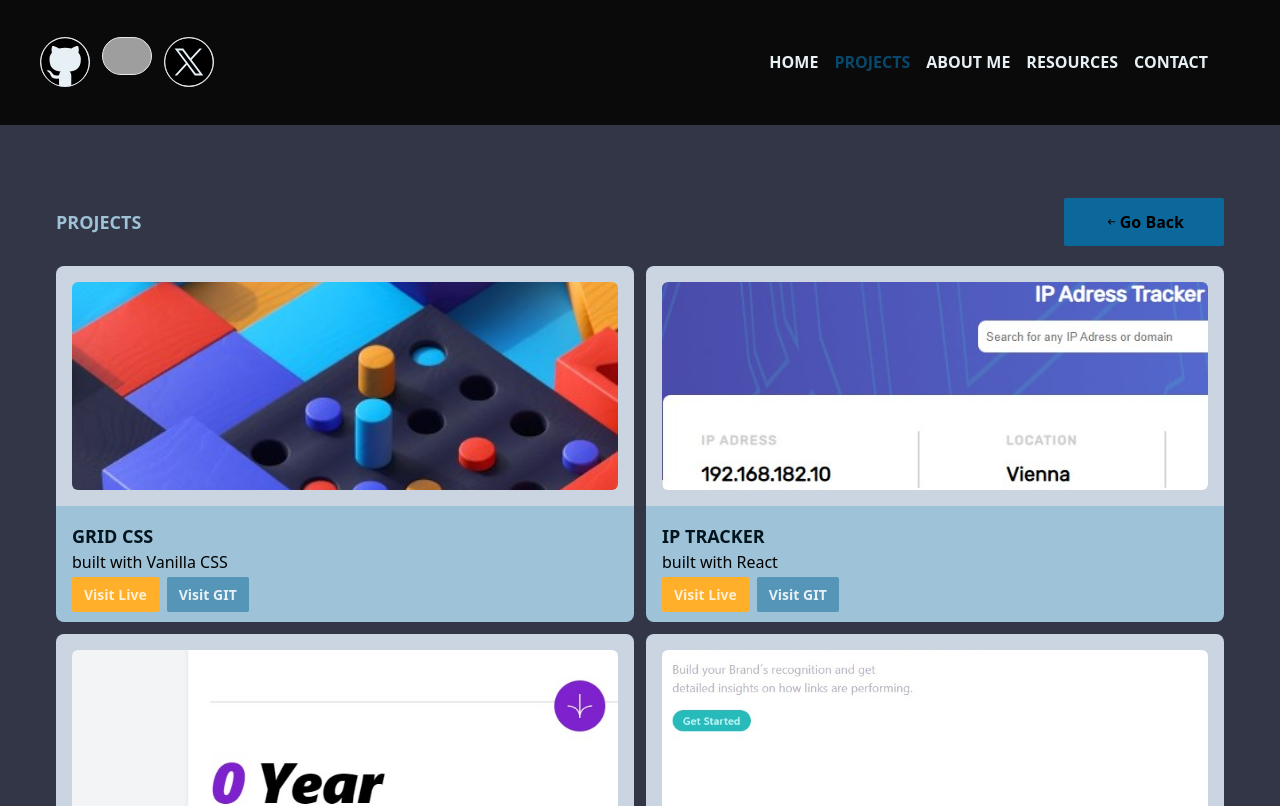
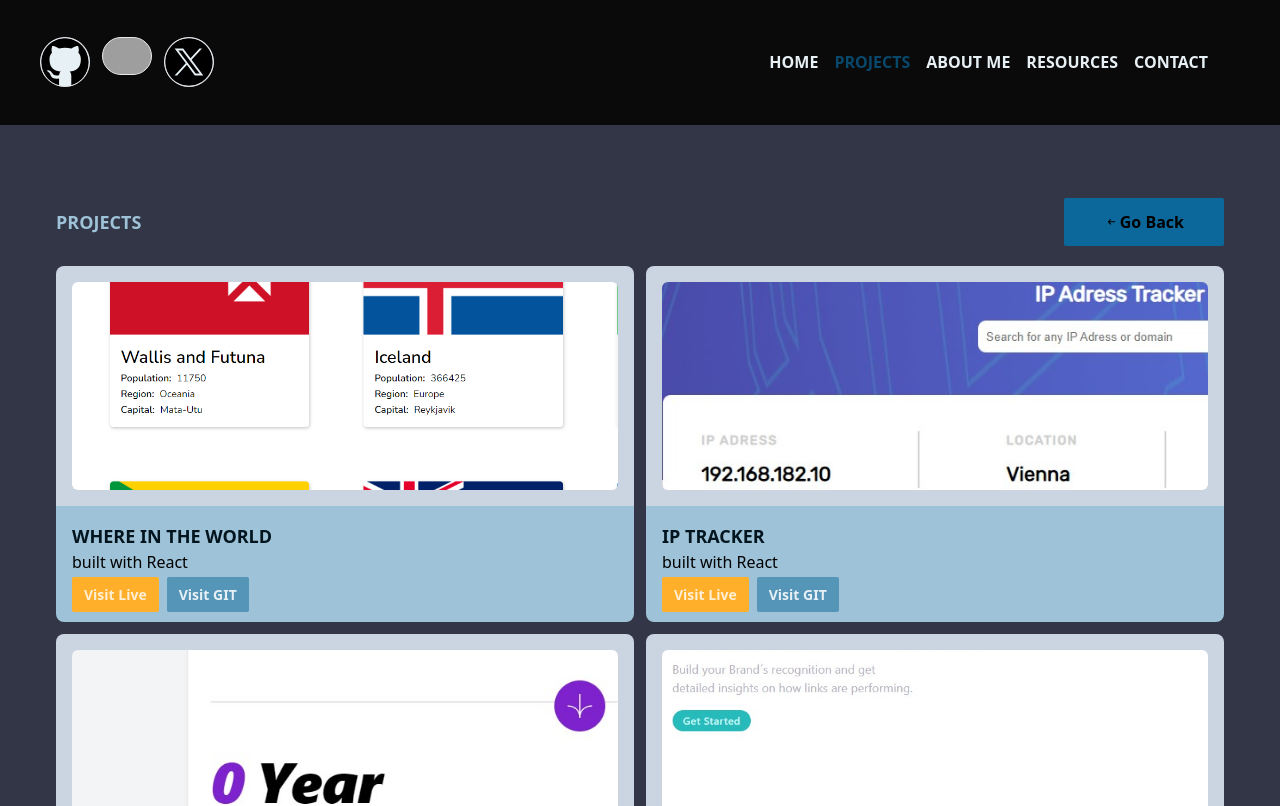
Before and after one commit to Navi003/protfolio, a Next.js app: page /projects in a window 1280 px wide. Shown: the top 806 px of the page. Built offline with nearby package versions, Linux system fonts and the light colour scheme; grey boxes are pictures that could not be loaded.

Commit message:
updated Where in the World project

```diff
--- a/app/projectdata/data.js
+++ b/app/projectdata/data.js
@@ -1,10 +1,10 @@
 export const data = [
   {
-    projectName: "Grid CSS",
-    builtWith: "Vanilla CSS",
-    githubLink: "https://github.com/Navi003/news-homepage-main",
-    liveSiteLink: "https://thunderous-bienenstitch-b7668f.netlify.app",
-    image: "/images/project01.jpg",
+    projectName: "Where in The World",
+    builtWith: "React",
+    githubLink: "https://github.com/Navi003/countriesdata",
+    liveSiteLink: "https://warm-pothos-42b3b1.netlify.app",
+    image: "/images/project01.png",
   },
 
   {
@@ -32,7 +32,7 @@ export const data = [
     projectName: "Wild Oasis",
     builtWith: "NEXTJS",
     githubLink: "https://github.com/Navi003/the-wild-app",
-    liveSiteLink: "https://dreamy-gumption-656ee4.netlify.app/dashboard",
+    liveSiteLink: "https://dreamy-gumption-656ee4.netlify.app/",
     image: "/images/project05.jpg",
   },
   {
```
Also changed, not shown: public/images/Project01.png (added).
